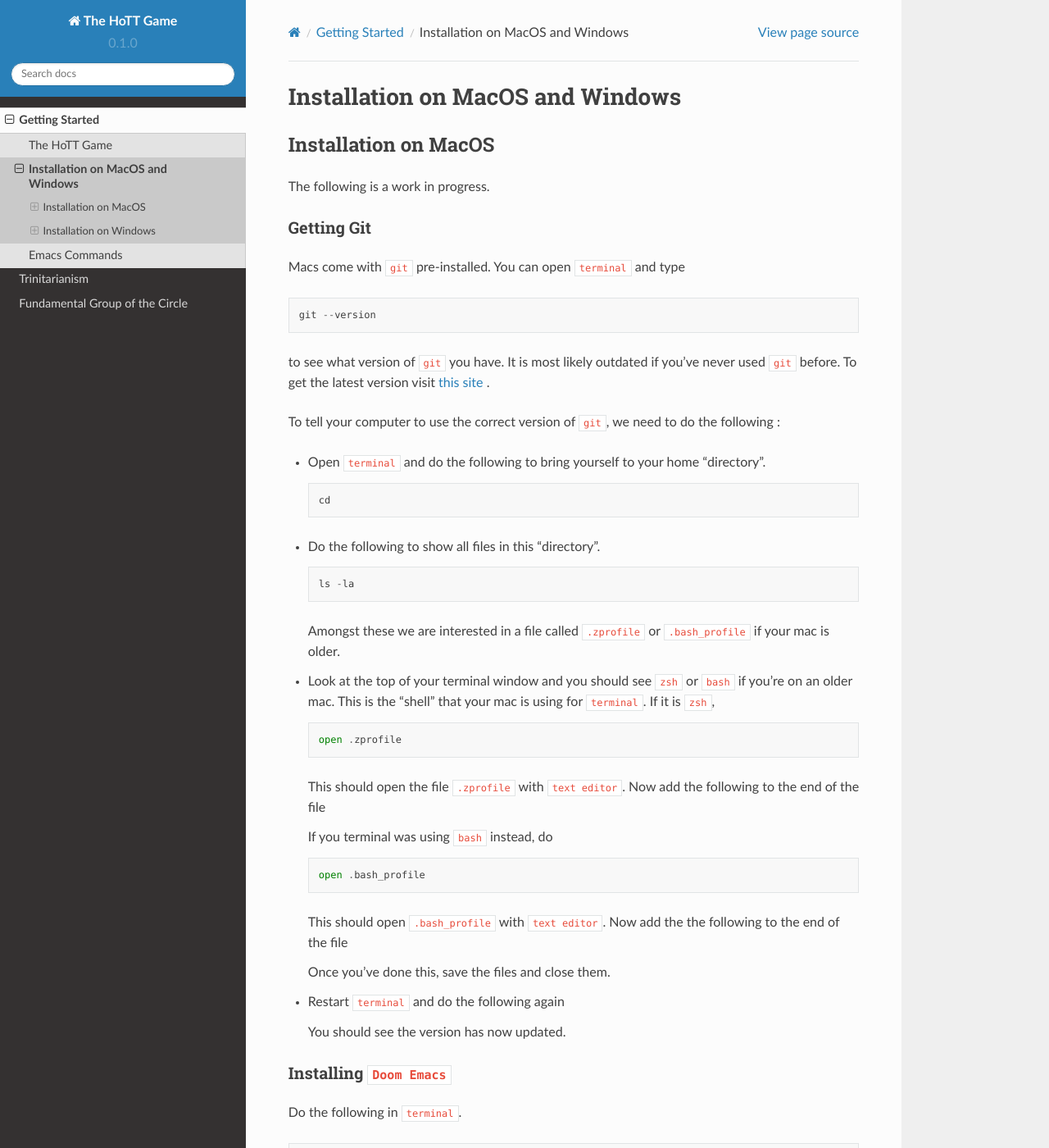
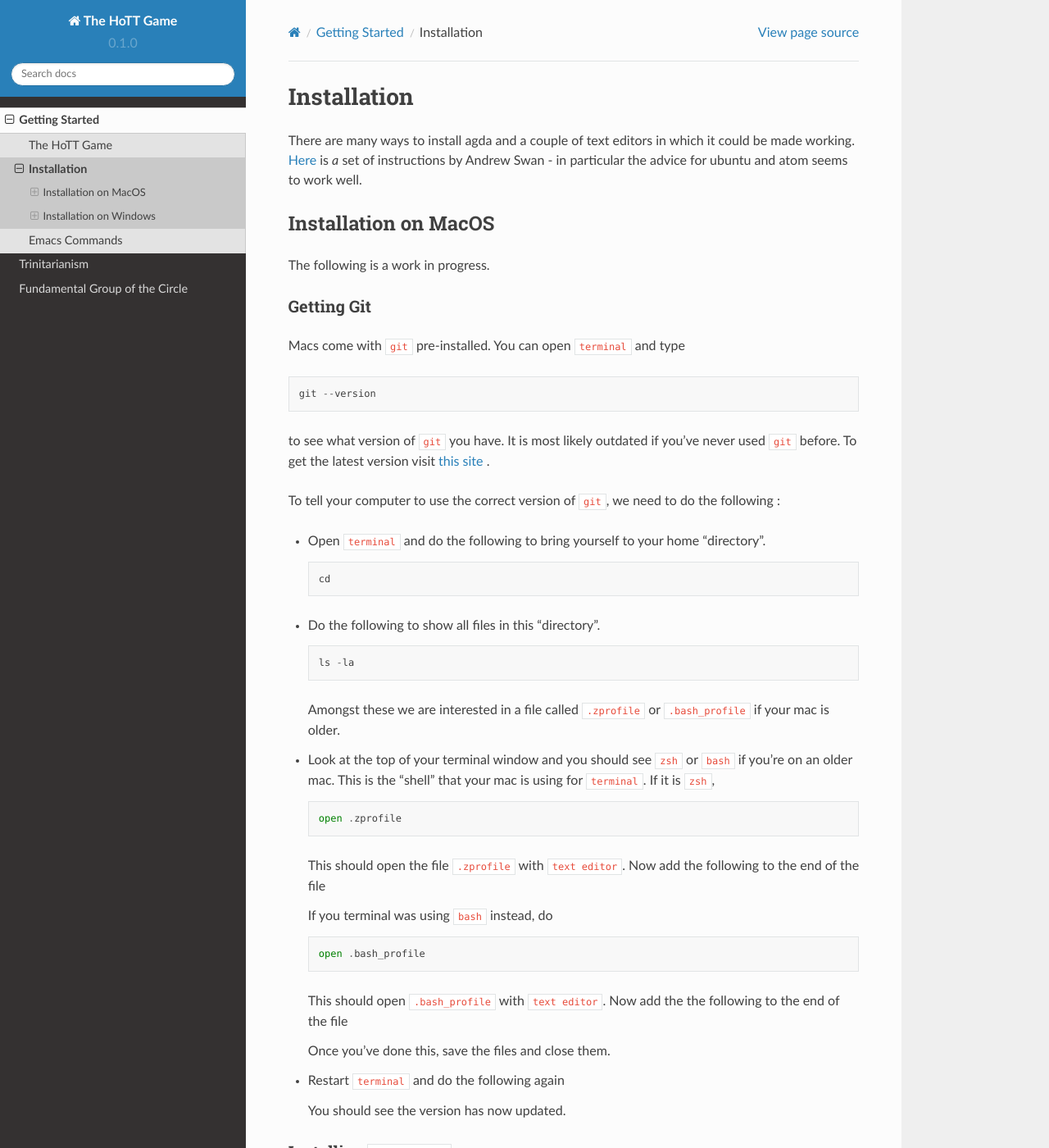
Before and after one commit to thehottgame/theHoTTGameGuide, a Sphinx documentation site: the page built from docs/source/getting-started/installation.rst, in a window 1280 px wide and 1400 px high. Shown: the whole window at 82% size. Built offline with Sphinx 7.4.7 and the Read the Docs theme 2.0.0, drawn with Linux system fonts in a browser that asks for light colours; some of the changed text lies outside the part shown.

Commit message:
Update installation.rst

```diff
--- a/docs/source/getting-started/installation.rst
+++ b/docs/source/getting-started/installation.rst
@@ -1,8 +1,12 @@
 .. _installation:
 
-*********************************
-Installation on MacOS and Windows
-*********************************
+************
+Installation
+************
+
+There are many ways to install agda and a couple of text editors in which it could be made working.
+`Here <https://sites.google.com/site/wakelinswan/teaching/installing-agda>`_ is *a* set of instructions by Andrew Swan -
+in particular the advice for ubuntu and atom seems to work well.
 
 Installation on MacOS
 =====================
@@ -83,7 +87,7 @@ we need to do the following :
 Installing ``Doom Emacs``
 -------------------------
 
-Do the following in ``terminal``.
+Do the following in a terminal.
 
 .. code::
 
```
Also changed, not shown: other parts of docs/source/getting-started/installation.rst (+2 -3 lines).
